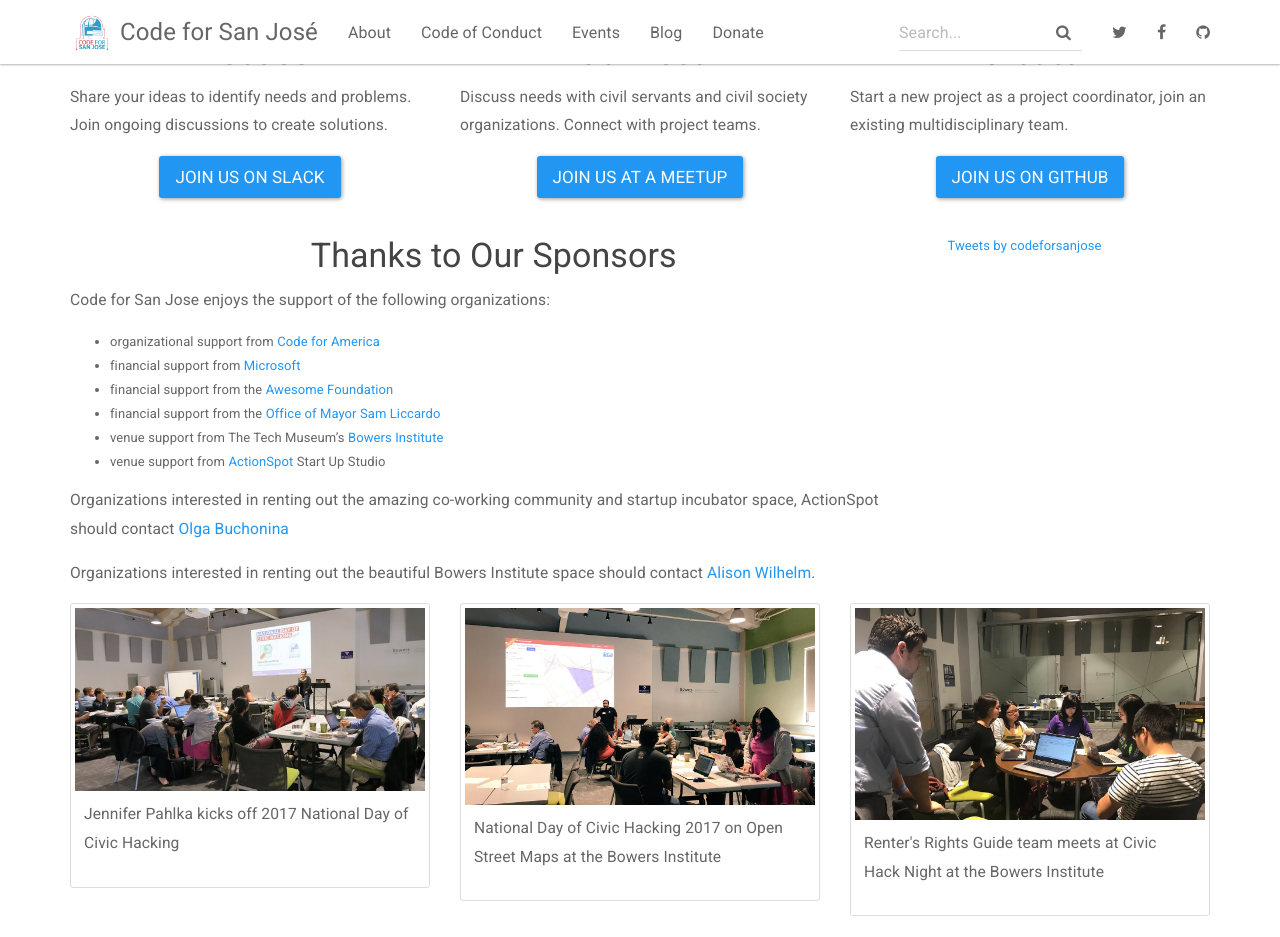
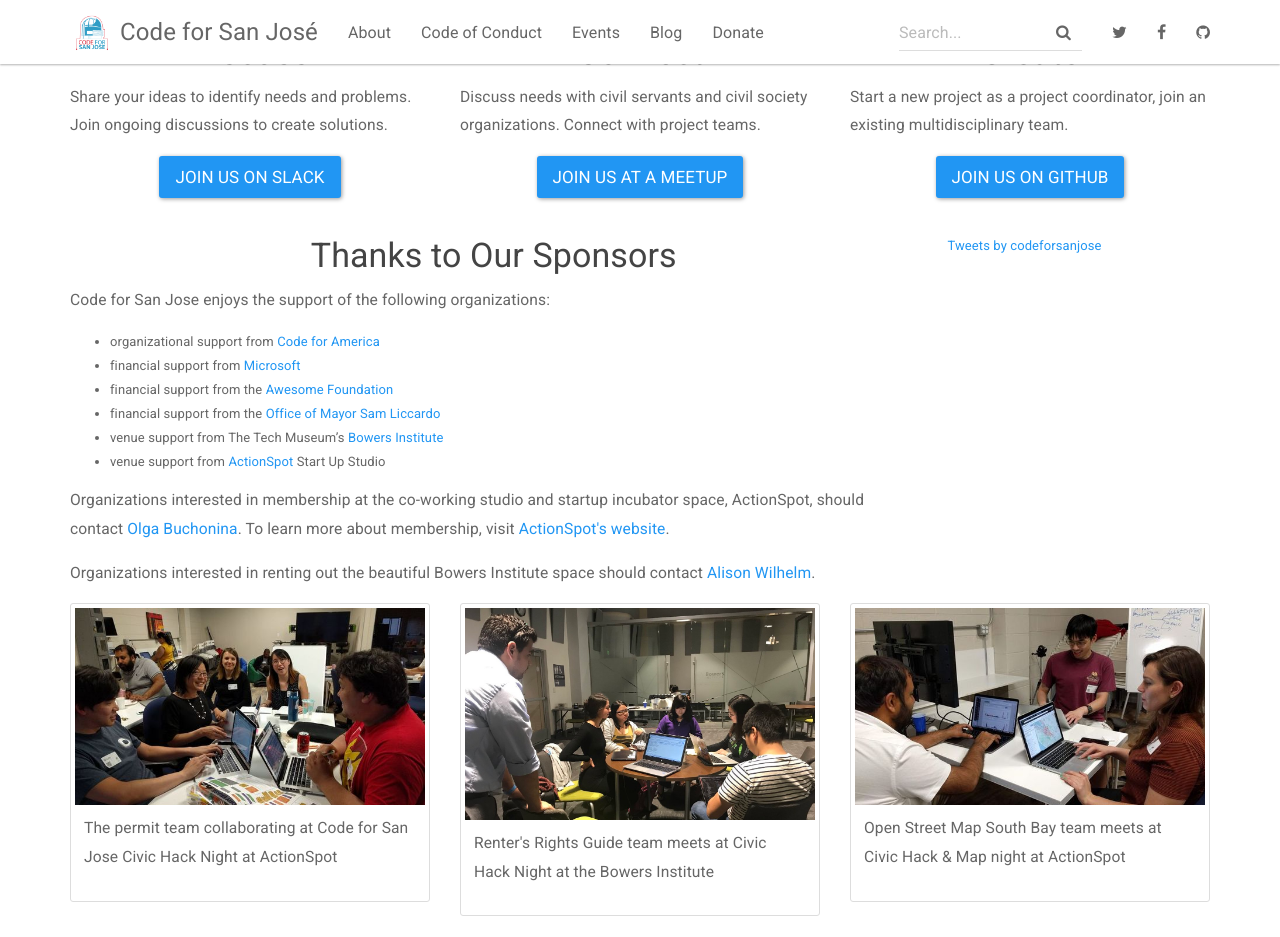
Before and after one commit to codeforsanjose/codeforsanjose.github.io, a Jekyll site: the page built from index.html, in a window 1280 px wide and 1400 px high, scrolled down 473 px. Shown: the top 937 px of the window. Built offline with Jekyll 4.4.1, drawn with Linux system fonts in a browser that asks for light colours; nearby versions of some CDN libraries; comment, search, counter and statistics services are not loaded; some of the changed text lies outside the part shown; grey boxes are pictures that could not be loaded.

Commit message:
spacing and updating information on coworking studio

```diff
--- a/index.html
+++ b/index.html
@@ -43,7 +43,7 @@
     <div class="row">
       <div class='col-sm-9'>
         <h3 class="text-center">Thanks to Our Sponsors</h3>
-        <p>   Code for San Jose enjoys the support of the following organizations: </p>
+        <p> Code for San Jose enjoys the support of the following organizations: </p>
         <ul>
           <li>
             organizational support from <a href="https://codeforamerica.org">Code for America</a>
@@ -60,7 +60,7 @@
             </li>
           </ul>
           <p>
-            Organizations interested in renting out the amazing co-working community and startup incubator space, ActionSpot should contact <a href="mailto:olga@myactionspot.com">Olga Buchonina</a>
+            Organizations interested in membership at the co-working studio and startup incubator space, ActionSpot, should contact <a href="mailto:olga@myactionspot.com">Olga Buchonina</a>. To learn more about membership, visit <a href='https://www.myactionspot.com/membership.html' target='_blank'>ActionSpot's website</a>.
           </p>
           <p>
             Organizations interested in renting out the beautiful Bowers Institute space should contact <a href="mailto:abault@thetech.org">Alison Wilhelm</a>.
@@ -79,10 +79,52 @@
   <div class="row">
     <div class="col-md-4">
       <div class="thumbnail">
-            <a href="img/cfsj_ndoch_jpahlka.jpeg">
-              <img src="img/cfsj_ndoch_jpahlka.jpeg" alt="NDOCH 2017" style="width:100%">
+        <a href="img/cfsj_civichacknight_at_actionspot.jpeg">
+          <img src="img/cfsj_civichacknight_at_actionspot.jpeg" alt="Civic Hack night at ActionSpot" style="width:100%">
           <div class="caption">
-                <p>Jennifer Pahlka kicks off 2017 National Day of Civic Hacking</p>
+            <p>The permit team collaborating at Code for San Jose Civic Hack Night at ActionSpot</p>
+          </div>
+        </a>
+      </div>
+    </div>
+    <div class="col-md-4">
+      <div class="thumbnail">
+        <a href="img/cfsj_oct2017_rrg.jpg">
+          <img src="img/cfsj_oct2017_rrg.jpg" alt="Civic Hack Night - Renter's Rights Guide" style="width:100%">
+          <div class="caption">
+            <p>Renter's Rights Guide team meets at Civic Hack Night at the Bowers Institute</p>
+          </div>
+        </a>
+      </div>
+    </div>
+    <div class="col-md-4">
+      <div class="thumbnail">
+        <a href="img/cfsj_civichackandmapnight_at_actionspot.jpg">
+          <img src="img/cfsj_civichackandmapnight_at_actionspot.jpg" alt="Map night at ActionSpot" style="width:100%">
+          <div class="caption">
+            <p>Open Street Map South Bay team meets at Civic Hack & Map night at ActionSpot</p>
+          </div>
+        </a>
+      </div>
+    </div>
+  </div>
+  <div class="row">
+    <div class="col-md-4">
+      <div class="thumbnail">
+        <a href="img/cfsjcivichacknight_at_actionspot.jpeg">
+          <img src="img/cfsjcivichacknight_at_actionspot.jpeg" alt="OpenDSJ meeting at ActionSpot" style="width:100%">
+          <div class="caption">
+            <p>Open Disclosure San Jose team meets during Civic Hack Night at ActionSpot</p>
+          </div>
+        </a>
+      </div>
+    </div>
+    <div class="col-md-4">
+      <div class="thumbnail">
+        <a href="img/cfsj_withcfa_at_bowersinstitute.jpeg">
+          <img src="img/cfsj_withcfa_at_bowersinstitute.jpeg" alt="Civic Hack Night with CFA" style="width:100%">
+          <div class="caption">
+            <p>CFA visits Code for San Jose Civic Hack Night at Bowers Institute</p>
           </div>
         </a>
       </div>
@@ -97,15 +139,5 @@
         </a>
       </div>
     </div>
-        <div class="col-md-4">
-          <div class="thumbnail">
-            <a href="img/cfsj_oct2017_rrg.jpg">
-              <img src="img/cfsj_oct2017_rrg.jpg" alt="Civic Hack Night - Renter's Rights Guide" style="width:100%">
-              <div class="caption">
-                <p>Renter's Rights Guide team meets at Civic Hack Night at the Bowers Institute</p>
-              </div>
-            </a>
   </div>
 </div>
-     </div>
-</div>
```
Lines whose indentation alone changed are shown as unchanged.
